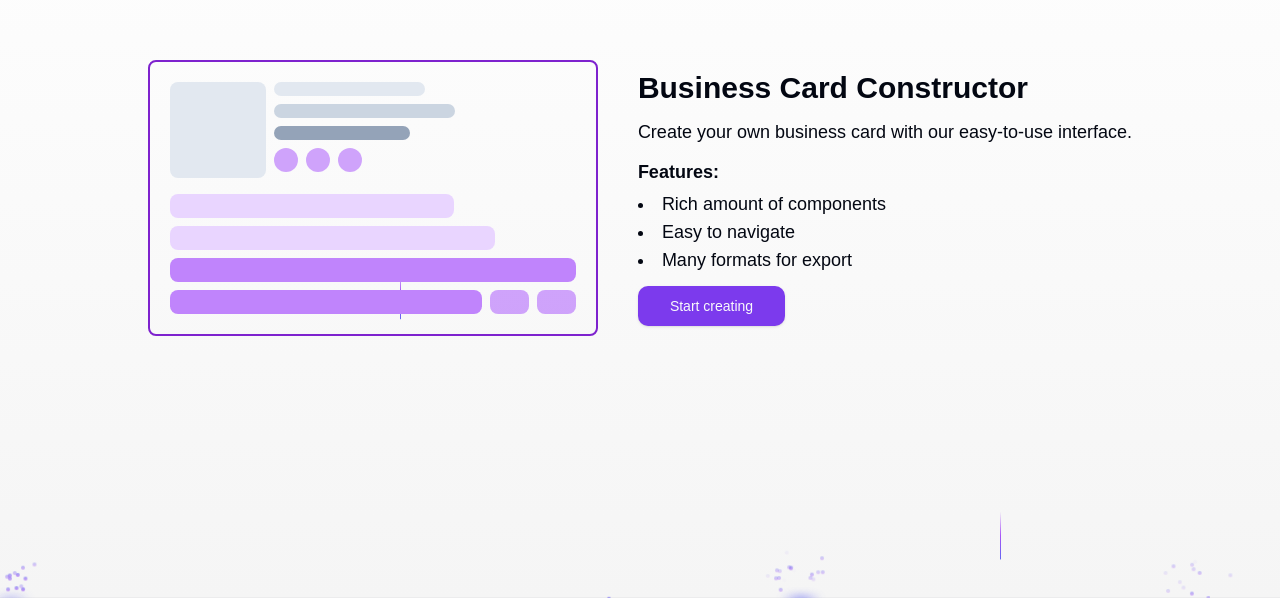
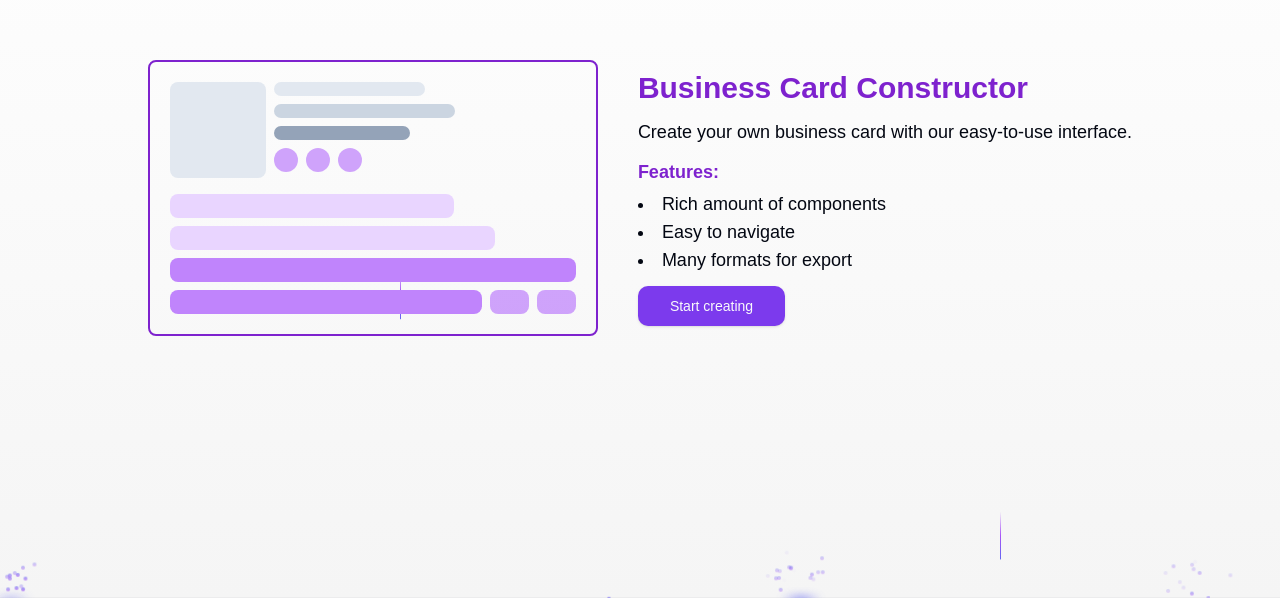
Before and after one commit to VolodymyrVoronov/business-card-constructor, a React (Vite) app: page / in a window 1280 px wide. Shown: the part 202-800 px from the top of the page. Built offline with nearby package versions, Linux system fonts and the light colour scheme.

Commit message:
Add purple text color to headings and feature list in Start page
- Updated the "Business Card Constructor" heading to have a purple text color.
- Added purple text color to the "Features" label.

```diff
--- a/src/pages/Start.tsx
+++ b/src/pages/Start.tsx
@@ -38,13 +38,15 @@ const Start = () => {
           </div>
 
           <div className="flex flex-col items-start justify-center gap-y-3">
-            <h1 className="text-3xl font-bold">Business Card Constructor</h1>
+            <h1 className="text-3xl font-bold text-purple-700">
+              Business Card Constructor
+            </h1>
             <p className="text-lg">
               Create your own business card with our easy-to-use interface.
             </p>
 
             <span className="flex flex-col gap-y-1 text-lg">
-              <strong>Features:</strong>
+              <strong className="text-purple-700">Features:</strong>
 
               <ul className="list-inside list-disc">
                 <li>Rich amount of components</li>
```
